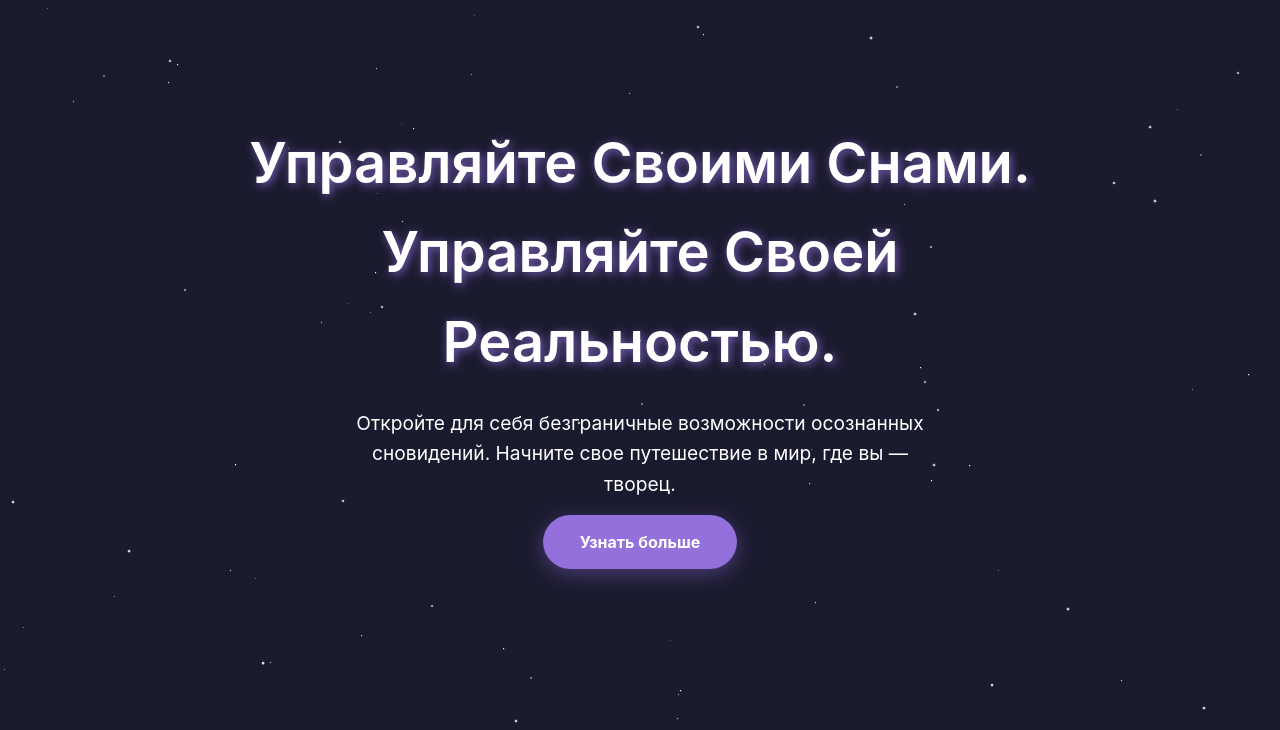
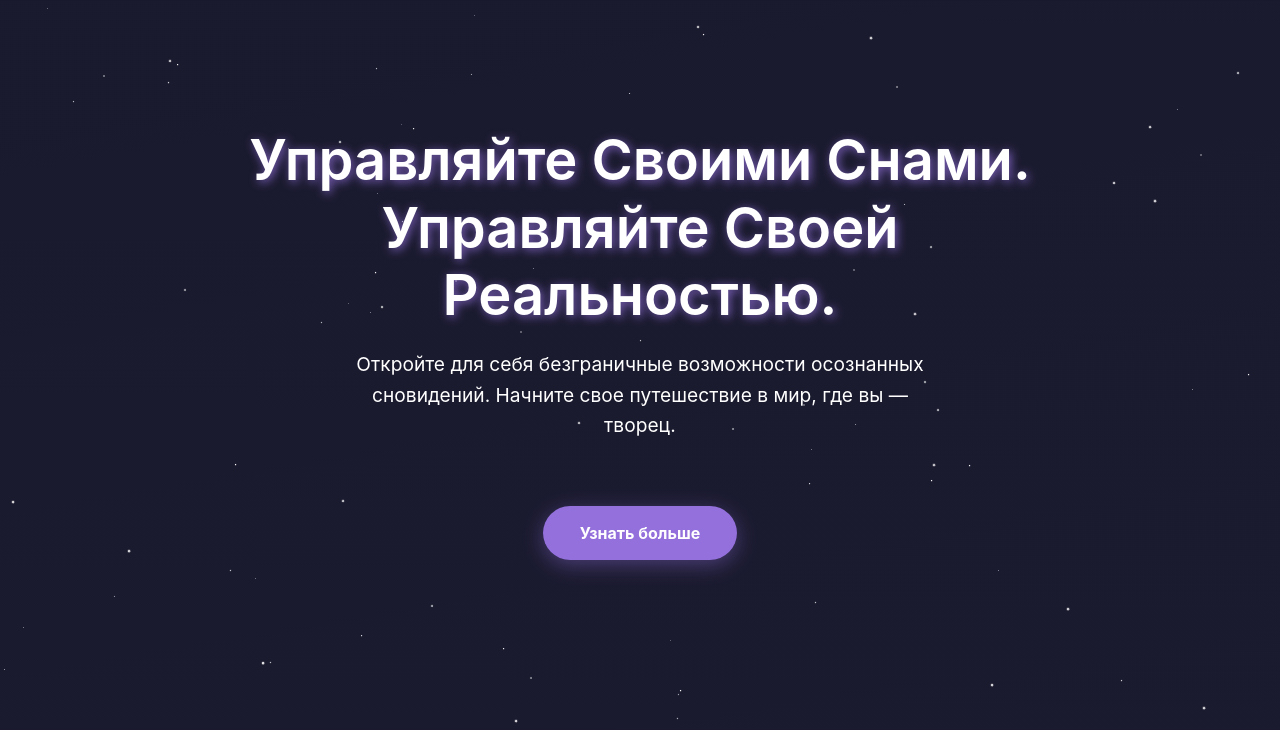
Before and after one commit to n-dudarev/dreams, a plain HTML site: page index.html in a window 1280 px wide. Shown: the part 63-793 px from the top of the page. Drawn offline with Linux system fonts and the light colour scheme.

Commit message:
Поправил визуал главного экрана

```diff
--- a/style.css
+++ b/style.css
@@ -224,11 +224,12 @@ section {
     margin-bottom: 20px;
     color: #fff;
     text-shadow: 2px 2px 10px rgba(147, 112, 219, 0.8);
+    line-height: 1.2; /* Уменьшаем межстрочный интервал */
 }
 
 #hero p {
     font-size: 1.2rem;
-    margin-bottom: 30px;
+    margin-bottom: 80px; /* Увеличиваем расстояние до кнопки */
     max-width: 600px;
     margin-left: auto;
     margin-right: auto;
```
